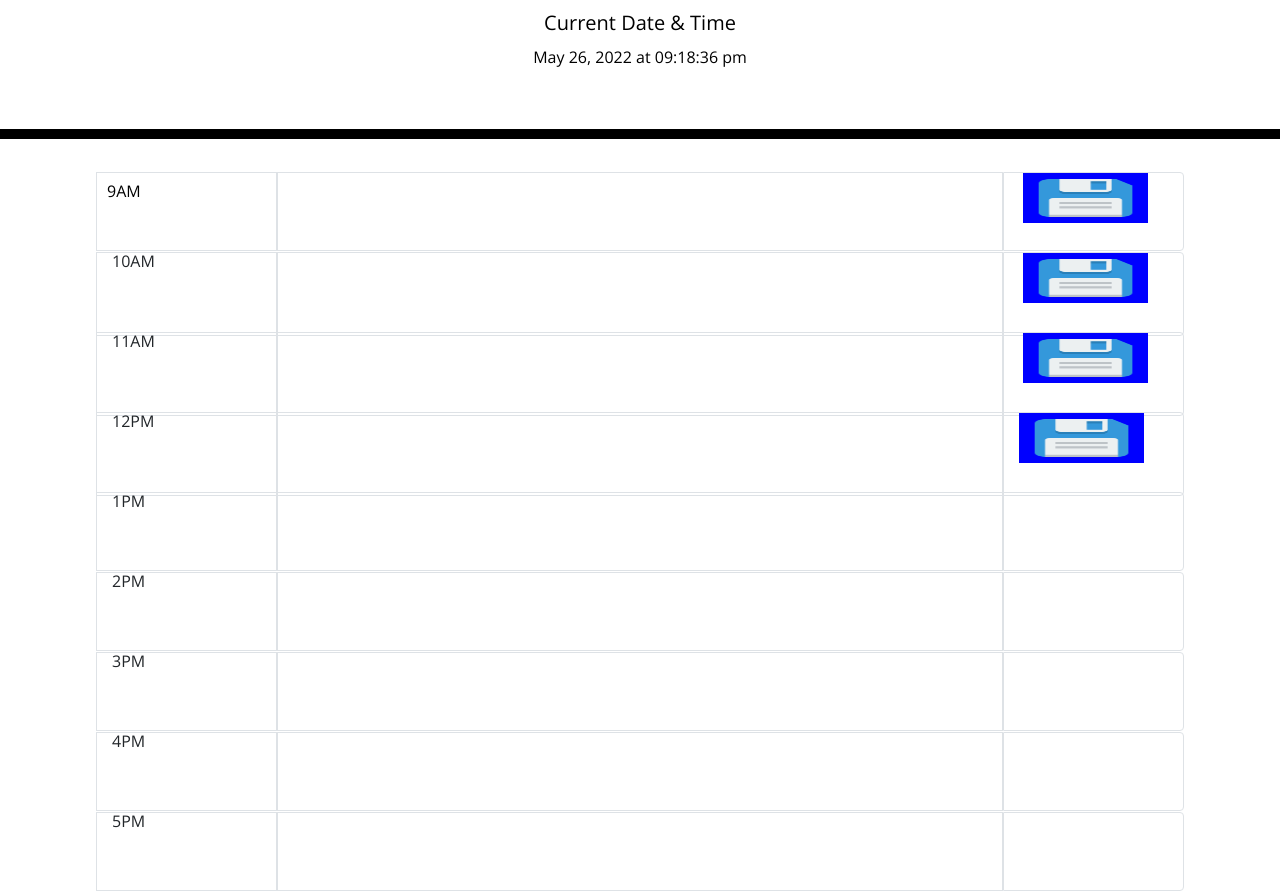
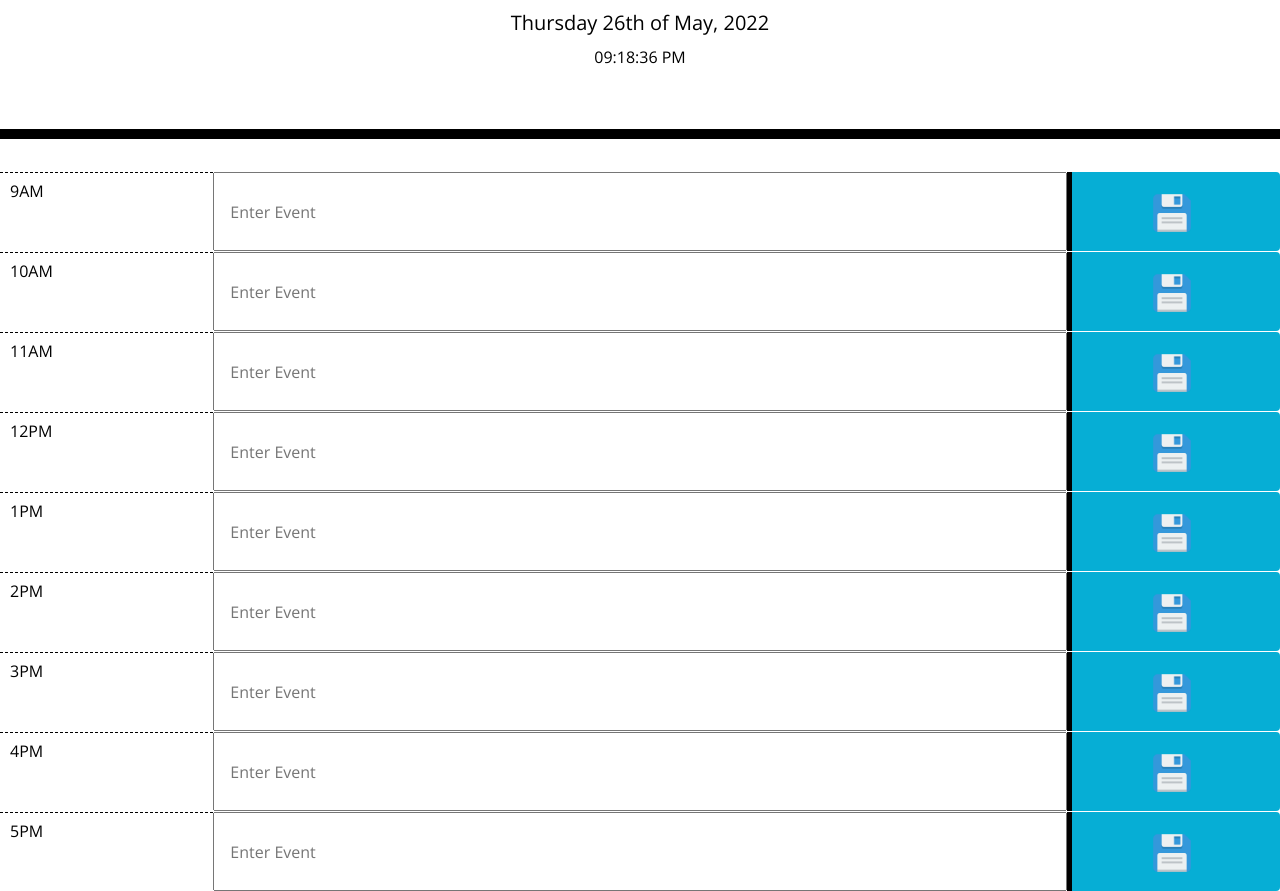
Before and after one commit to Godoflaugh/Work-Schedule-App, a plain HTML site: page Develop/index.html in a window 1280 px wide. Shown: the part 181-1072 px from the top of the page. Drawn offline with nearby package versions, Linux system fonts and the light colour scheme.

Commit message:
Fixed table issues, implemeted time and date.

```diff
--- a/Develop/index.html
+++ b/Develop/index.html
@@ -36,7 +36,8 @@
       <h1 class="display-3">Work Day Scheduler</h1>
       <p class="lead">A simple calendar app for scheduling your work day</p>
       <p id="currentDay" class="lead">Current Date &amp;  Time <br></p>
-      <span id="timeDisplay">00:00:00</span>
+      <span id="timeDisplay"></span>
+
     </header>
 
     <div class="container">
@@ -44,93 +45,78 @@
 
 <!-- 9am -->
       <div class="row">
-        <div class="col col-lg-2 border hour">9AM</div>
-        <div class="col border"></div>
-        <div class="col col-lg-2 border rounded-right"> <img class="saveIcon" src="/assets/images/floppy-icon.png" alt = "Save Icon"> </div>
+        <div class="col col-lg-2  hour">9AM</div>
+        <!-- <div class="col border"></div> -->
+        <input id="9Slot" class="eventBlock col" placeholder = "Enter Event" value="">
+        <div class="col col-lg-2 rounded-right saveBtn"> <img class="saveImage" src="/assets/images/floppy-icon.png" alt = "Save Icon"> </div>
       </div>
 
 
       <div class="row">
-        <div class="col col-lg-2 border">10AM</div>
-        <div class="col border">
-
-        </div>
-        <div class="col col-lg-2 border rounded-right"> <img class="saveIcon" src="/assets/images/floppy-icon.png" alt="Save Icon">
+        <div class="col col-lg-2 hour">10AM</div>
+        <input id="nineSlot" class="eventBlock col" placeholder = "Enter Event" value="">
+        <div class="col col-lg-2 rounded-right saveBtn"> <img class="saveImage" src="/assets/images/floppy-icon.png" alt="Save Icon">
 
         </div>
       </div>
 
       <div class="row">
-        <div class="col col-lg-2 border">11AM</div>
-        <div class="col border">
-
-        </div>
-        <div class="col col-lg-2 border rounded-right"> <img class="saveIcon" src="/assets/images/floppy-icon.png" alt="Save Icon">
+        <div class="col col-lg-2 hour">11AM</div>
+        <input id="nineSlot" class="eventBlock col" placeholder = "Enter Event" value="">
+        <div class="col col-lg-2 rounded-right saveBtn"> <img class="saveImage" src="/assets/images/floppy-icon.png" alt="Save Icon">
 
         </div>
       </div>
 
       <div class="row">
-        <div class="col col-lg-2 border">12PM</div>
-        <div class="col border">
-
-        </div>
-        <div class="col col-lg-2 border rounded-right"><img class="saveIcon" src="/assets/images/floppy-icon.png" alt="Save Icon">
+        <div class="col col-lg-2 hour">12PM</div>
+        <input id="twelveSlot" class="eventBlock col" placeholder = "Enter Event" value="">
+        <div class="col col-lg-2 rounded-right saveBtn"><img class="saveImage" src="/assets/images/floppy-icon.png" alt="Save Icon">
 
         </div>
       </div>
 
 
       <div class="row">
-        <div class="col col-lg-2 border">1PM</div>
-        <div class="col border">
-
-        </div>
-        <div class="col col-lg-2 border rounded-right">
+        <div class="col col-lg-2 hour">1PM</div>
+        <input id="oneSlot" class="eventBlock col" placeholder = "Enter Event" value="">
+        <div class="col col-lg-2 rounded-right saveBtn"><img class="saveImage" src="/assets/images/floppy-icon.png" alt="Save Icon">
 
         </div>
       </div>
 
 
       <div class="row">
-        <div class="col col-lg-2 border">2PM</div>
-        <div class="col border">
-
-        </div>
-        <div class="col col-lg-2 border rounded-right">
+        <div class="col col-lg-2 hour">2PM</div>
+        <input id="twoSlot" class="eventBlock col" placeholder = "Enter Event" value="">
+        <div class="col col-lg-2 rounded-right saveBtn"><img class="saveImage" src="/assets/images/floppy-icon.png" alt="Save Icon">
 
         </div>
       </div>
 
 
       <div class="row">
-        <div class="col col-lg-2 border">3PM</div>
-        <div class="col border">
-
-        </div>
-        <div class="col col-lg-2 border rounded-right">
+        <div class="col col-lg-2 hour">3PM</div>
+        <input id="threeSlot" class="eventBlock col" placeholder = "Enter Event" value="">
+        <div class="col col-lg-2 rounded-right saveBtn"><img class="saveImage" src="/assets/images/floppy-icon.png" alt="Save Icon">
 
         </div>
       </div>
 
 
       <div class="row">
-        <div class="col col-lg-2 border">4PM</div>
-        <div class="col border">
-
-        </div>
-        <div class="col col-lg-2 border rounded-right">
+        <div class="col col-lg-2 hour">4PM</div>
+        <input id="fourSlot" class="eventBlock col" placeholder = "Enter Event" value="">
+        <div class="col col-lg-2 rounded-right saveBtn"><img class="saveImage" src="/assets/images/floppy-icon.png" alt="Save Icon">
 
         </div>
       </div>
 
 
       <div class="row">
-        <div class="col col-lg-2 border">5PM</div>
-        <div class="col border">
-
-        </div>
-        <div class="col col-lg-2 border rounded-right">
+        <div class="col col-lg-2 hour">5PM</div>
+        <input id="fiveSlot" class="eventBlock col" placeholder = "Enter Event" value="">
+        <div class="col col-lg-2 rounded-right saveBtn"><img class="saveImage" src="/assets/images/floppy-icon.png" alt="Save Icon">
 
         </div>
       </div>
--- a/Develop/script.js
+++ b/Develop/script.js
@@ -1,11 +1,81 @@
 // Variable declaration
 var timeDisplayEl = $('#timeDisplay')
 
-// Time Display Functionality
-function displayTime() {
-  var rightNow = moment().format('MMM DD, YYYY [at] hh:mm:ss a')
-  timeDisplayEl.text(rightNow)
-  console.log(rightNow)
+const months = ["January", "February", "March", "April", "May", "June", "July", "August", "September", "October", "November", "December"]
+const week = ["Sunday", "Monday", "Tuesday", "Wednesday", "Thursday", "Friday", "Saturday"]
+
+
+
+var d = new Date()
+let dayNumber = d.getDate()
+
+var m = new Date()
+let month = months[m.getMonth()]
+
+var y = new Date()
+let year = y.getFullYear()
+
+var b = new Date()
+let day = week[b.getUTCDay()]
+
+
+var currentTime = new Date()
+var hour = currentTime.getHours()
+var minute = currentTime.getMinutes()
+var second = currentTime.getSeconds()
+
+
+// var time = new Date()
+// time.toLocaleString('en-US', { hour: 'numeric', minute: 'numeric', hour12: true })
+
+
+
+
+document.getElementById("currentDay").innerHTML = "" + day + " " + dayNumber + "th of "  + month + ", " + year
+// document.getElementById("timeDisplay").innerHTML = hour + ":" + minute
+// document.getElementById("timeDisplay").innerHTML = time
+
+// Checks the time vs whats on the table, if it is past the time red it out, if is in the future (grey), current is green
+
+
+if(hour <= 17 && hour >= 9){
+  document.getElementById("nineSlot").style.background = "grey"
 }
 
-setInterval(displayTime, 1000)
+
+
+
+
+
+
+
+
+
+
+// Function
+
+function clock() {
+  let date = new Date();
+  let hh = date.getHours();
+  let mm = date.getMinutes();
+  let ss = date.getSeconds();
+  let session = "AM";
+
+  if (hh == 0) {
+    hh = 12;
+  }
+  if (hh > 12) {
+    hh = hh - 12;
+    session = "PM";
+  }
+
+  hh = (hh < 10) ? "0" + hh : hh;
+  mm = (mm < 10) ? "0" + mm : mm;
+  ss = (ss < 10) ? "0" + ss : ss;
+
+  let time = hh + ":" + mm + ":" + ss + " " + session;
+
+  document.getElementById("timeDisplay").innerText = time;
+  let t = setTimeout(function () { clock() }, 1000);
+}
+clock();
--- a/Develop/style.css
+++ b/Develop/style.css
@@ -22,7 +22,7 @@ textarea{
 }
 
 .container {
-  max-width: 85%;
+  max-width: 100%;
 }
 
 .description{
@@ -66,7 +66,7 @@ textarea{
 }
 
 .saveBtn {
-  border-left: 1px solid black;
+  border-left: 5px solid black;
   border-top-right-radius: 15px;
   border-bottom-right-radius: 15px;
   background-color: #06AED5;
@@ -76,15 +76,13 @@ textarea{
 .saveBtn i:hover {
   font-size: 20px;
   transition: all .3s ease-in-out;
+  cursor: pointer;
 }
 
-/* .container{
-  border: 2px, black;
-} */
-
-
-.saveIcon{
-  background-color: blue;
-  height: 50px;
-  width: 125px;
+.saveImage{
+height: 50px;
+width: 50px;
+top: 20%;
+right: 40%;
+position: absolute;
 }
```
